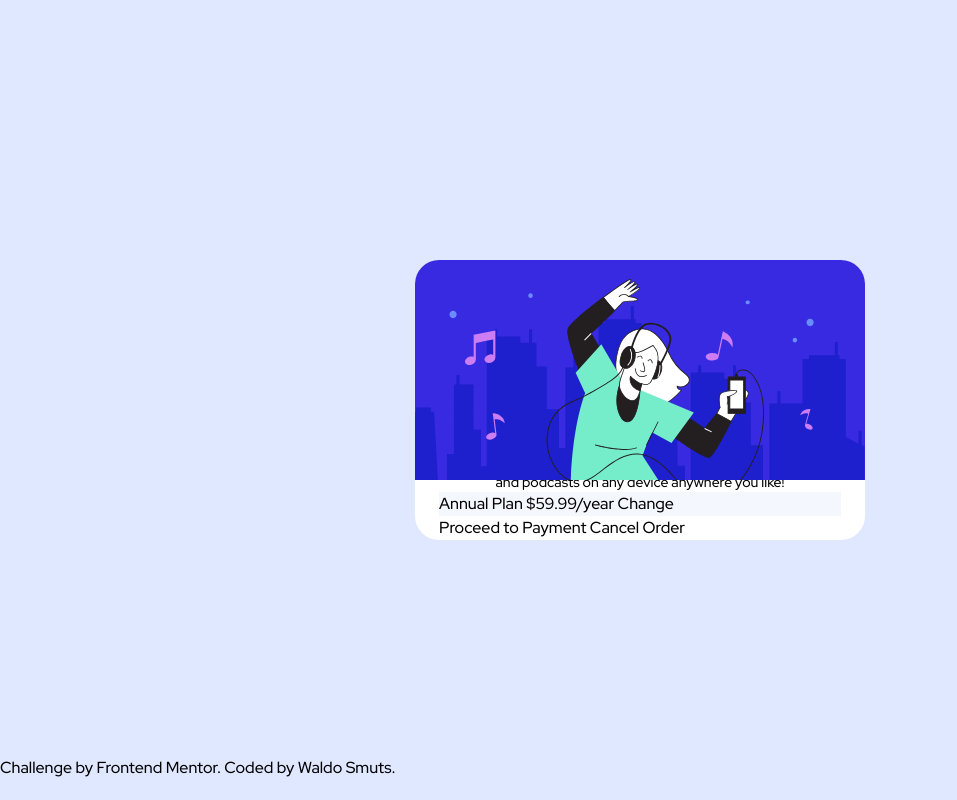
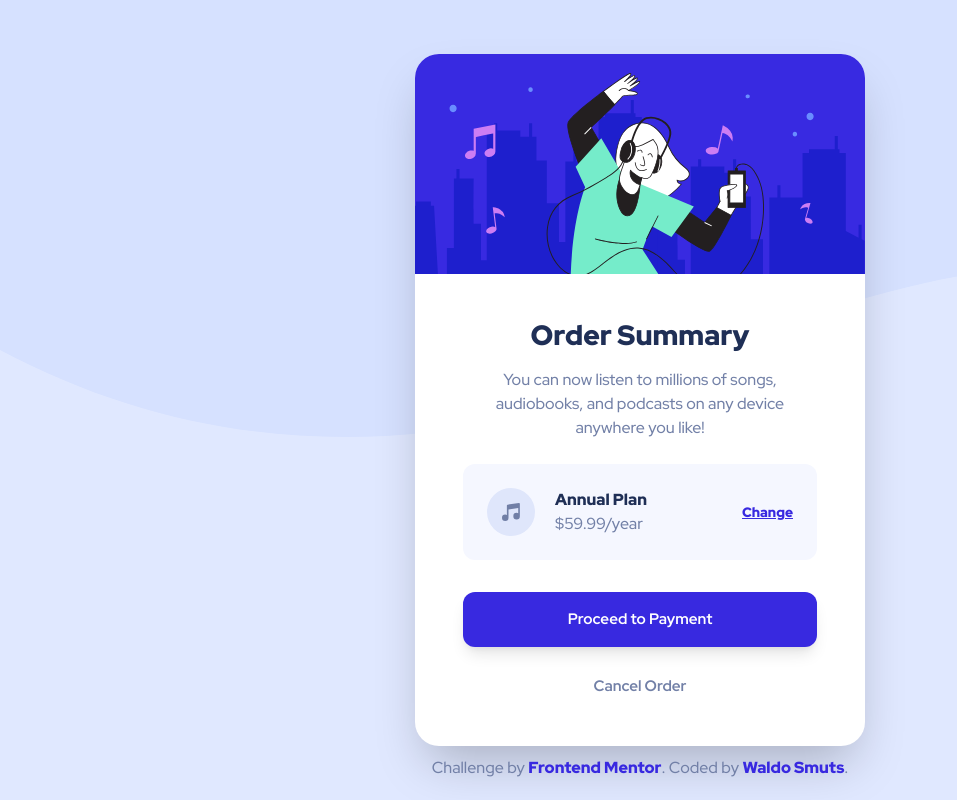
Before and after one commit to waldosmuts/order-summary-component, a plain HTML site: page index.html in a window 1280 px wide. Shown: the whole page, without its empty margins (0-957 px from the left). Drawn offline with nearby package versions, Linux system fonts and the light colour scheme.

Commit message:
first solution

```diff
--- a/app/scss/_reset.scss
+++ /dev/null
@@ -1,54 +0,0 @@
-/* http://meyerweb.com/eric/tools/css/reset/
-   v2.0 | 20110126
-   License: none (public domain)
-*/
-
-html, body, div, span, applet, object, iframe, h1, h2, h3, h4, h5, h6, p, blockquote, pre, a, abbr, acronym, address, big, cite, code, del, dfn, em, img, ins, kbd, q, s, samp, small, strike, strong, sub, sup, tt, var, b, u, i, center, dl, dt, dd, ol, ul, li, fieldset, form, label, legend, table, caption, tbody, tfoot, thead, tr, th, td, article, aside, canvas, details, embed, figure, figcaption, footer, header, hgroup, menu, nav, output, ruby, section, summary, time, mark, audio, video {
-    margin: 0;
-    padding: 0;
-    border: 0;
-    font-size: 100%;
-    font: inherit;
-    vertical-align: baseline;
-    box-sizing: border-box; }
-
-  /* HTML5 display-role reset for older browsers */
-
-  article, aside, details, figcaption, figure, footer, header, hgroup, menu, nav, section {
-    display: block; }
-
-  body {
-    line-height: 1; }
-
-  ol, ul {
-    list-style: none; }
-
-  blockquote, q {
-    quotes: none; }
-
-  blockquote {
-    &:before, &:after {
-      content: '';
-      content: none; } }
-
-  q {
-    &:before, &:after {
-      content: '';
-      content: none; } }
-
-  table {
-    border-collapse: collapse;
-    border-spacing: 0; }
-
-  button {
-    outline: none;
-    border: none;
-    cursor: pointer;
-    padding: 0;
-    background: transparent;
-    border-radius: 0;
-  }
-
-  a, a:visited, a:hover {
-    text-decoration: none;
-  }
--- a/app/scss/style.scss
+++ b/app/scss/style.scss
@@ -1,30 +1,95 @@
-// @import "reset";
 @import "variables";
-
-// .attribution {
-//     font-size: 11px;
-//     text-align: center;
-//     a {
-//         color: hsl(228, 45%, 44%);
-//     }
-// }
 
 body {
     font-family: $-f-red-hat;
     font-weight: 500;
-    // background: url(../../images/pattern-background-mobile.svg);
+    background: no-repeat url(../../images/pattern-background-mobile.svg), $-c-bg;
     background: $-c-bg;
 }
 
 main {
-    .card {
+    .main__card {
         background: $-c-card;
         max-width: 450px;
         .card__title {
             color: $-c-header;
+            font-size: 1.4rem;
         }
-        .card__plan {
+        .card__desc {
+            color: $-c-gray;
+            font-size: 0.95rem;
+        }
+        .card__order {
             background: $-c-shadow;
+            .order__plan {
+                .plan__price, .plan__title {
+                    font-size: 0.85rem;
+                }
+                .plan__title {
+                    color: $-c-header;
+                }
+                .plan__price {
+                    color: $-c-gray;
+                }
+            }
+            .order__change {
+                color: $-c-highlight;
+                font-size: 0.75rem;
+            }
+        }
+        .card__pay, .card__cancel {
+            width: calc(100% - 3rem);
+            font-size: 0.95rem;
+            font-family: $-f-red-hat;
+        }
+        .card__pay {
+            background: $-c-highlight;
+            color: $-c-card;
+        }
+        .card__cancel {
+            color: $-c-gray;
         }
     }
 }
+
+footer {
+    color: $-c-gray;
+    a {
+        color: $-c-highlight;
+    }
+}
+
+@media (min-width: 1024px) {
+    body {
+        background: no-repeat url(../../images/pattern-background-desktop.svg), $-c-bg;
+    }
+
+    main {
+        .main__card {
+            .card__title {
+                font-size: 1.75rem;
+            }
+            .card__desc {
+                color: $-c-gray;
+                font-size: 1rem;
+            }
+            .card__pay, .card__cancel {
+                width: calc(100% - 6rem);
+            }
+            .card__order {
+                .order__plan {
+                    .plan__price, .plan__title {
+                        font-size: 1rem;
+                    }
+                }
+                .order__change {
+                    font-size: 0.85rem;
+                }
+            }
+        }
+    }
+
+    footer {
+
+    }
+}
--- a/index.html
+++ b/index.html
@@ -13,27 +13,32 @@
 
 <body>
   <main class="flex justify-center items-center h-screen px-6">
-    <div class="card overflow-hidden rounded-3xl px-6 pt-40 relative">
-      <img src="./images/illustration-hero.svg" alt="" class="card__hero absolute inset-x-0 top-0">
-      <h1 class="card__title text-center font-black text-2xl">Order Summary</h1>
-      <p class="card__desc text-center px-10 text-sm">
+    <div class="main__card overflow-hidden rounded-3xl pb-5 shadow-2xl lg:pb-8">
+      <img src="./images/illustration-hero.svg" alt="" class="card__hero">
+      <h1 class="card__title text-center font-black mt-7 mb-3 lg:mt-10">Order Summary</h1>
+      <p class="card__desc text-center mx-8 mb-6 lg:mx-12">
         You can now listen to millions of songs, audiobooks, and podcasts on any
         device anywhere you like!
       </p>
-      <div class="card__plan">
-        Annual Plan
-        $59.99/year
-
-        Change
+      <div class="card__order mx-6 p-4 rounded-xl mb-6 flex lg:mx-12 lg:p-6 lg:mb-8">
+        <img src="./images/icon-music.svg" alt="" class="mr-5">
+        <div class="order__plan flex flex-col justify-center">
+          <span class="plan__title font-black">Annual Plan</span>
+          <span class="plan__price">$59.99/year</span>
+        </div>
+        <button class="order__change font-black underline hover:opacity-70 ml-auto">Change</button>
       </div>
-      <button class="card__pay">Proceed to Payment</button>
-      <button class="card__cancel">Cancel Order</button>
+      <button class="card__pay mx-6 py-3 font-bold mb-3 shadow-lg rounded-xl hover:opacity-70 lg:mx-12 lg:py-4">Proceed
+        to
+        Payment</button>
+      <button class="card__cancel mx-6 py-3 font-bold lg:mx-12 lg:py-4">Cancel Order</button>
     </div>
   </main>
   <footer class="absolute inset-x-0 bottom-0 mb-5">
-    <div class="attribution">
-      Challenge by <a href="https://www.frontendmentor.io?ref=challenge" target="_blank">Frontend Mentor</a>.
-      Coded by <a href="https://github.com/waldosmuts">Waldo Smuts</a>.
+    <div class="text-center text-xs px-6 lg:text-base">
+      Challenge by <a href="https://www.frontendmentor.io?ref=challenge" target="_blank" class="font-black">Frontend
+        Mentor</a>.
+      Coded by <a href="https://github.com/waldosmuts" target="_blank" class="font-black">Waldo Smuts</a>.
     </div>
   </footer>
 </body>
```
Also changed, not shown: app/css/style.css, 1 other file.
